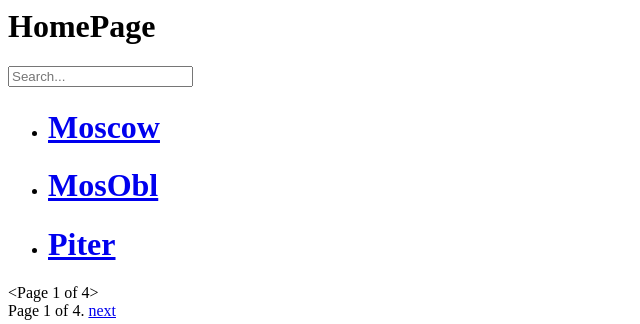
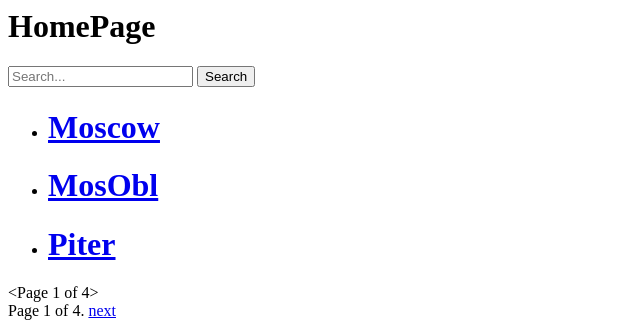
Before and after one commit to mascai/mylist, a Django app: page / in a window 1280 px wide. Shown: the top 324 px of the page, without its empty margins (0-640 px from the left). Run offline with Django 3.2, Linux system fonts and the light colour scheme; data comes from the database, SQL or seed files in the repository.

Commit message:
Add button

```diff
--- a/cities/templates/cities/home.html
+++ b/cities/templates/cities/home.html
@@ -2,8 +2,12 @@
 <h1>HomePage</h1>
 
 <form action="{% url 'search_results' %}" method="get">
-  <input name="q" type="text" placeholder="Search...">
+    <input name="q" type="text" placeholder="Search...">
+    <button> Search </button>
 </form>
+
+
+
 
 <ul>
   {% for city in object_list %}
```
